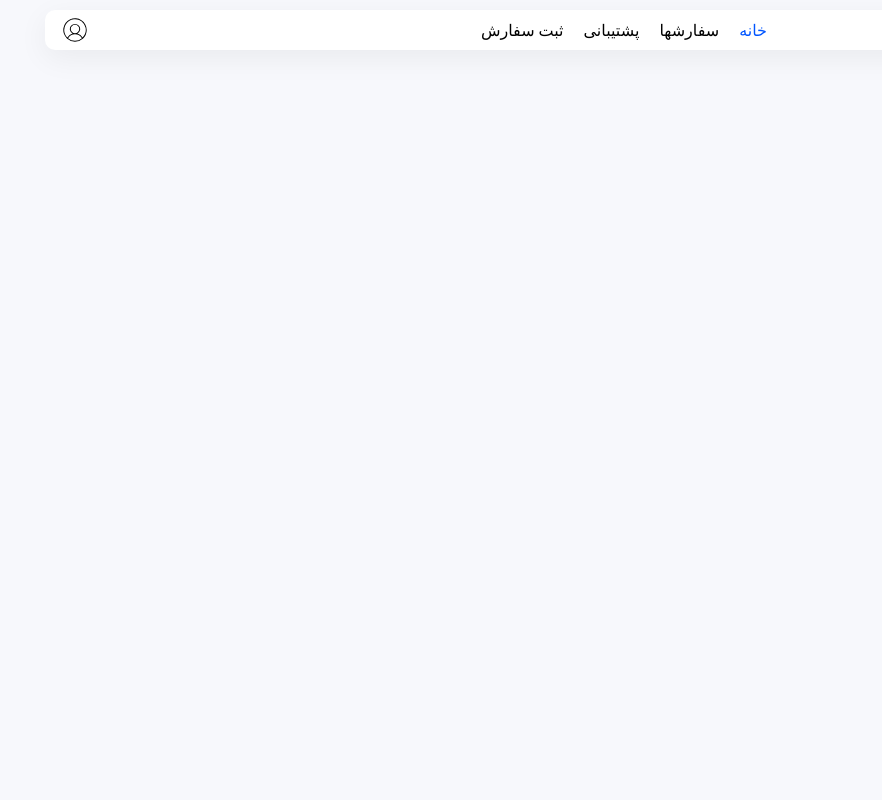
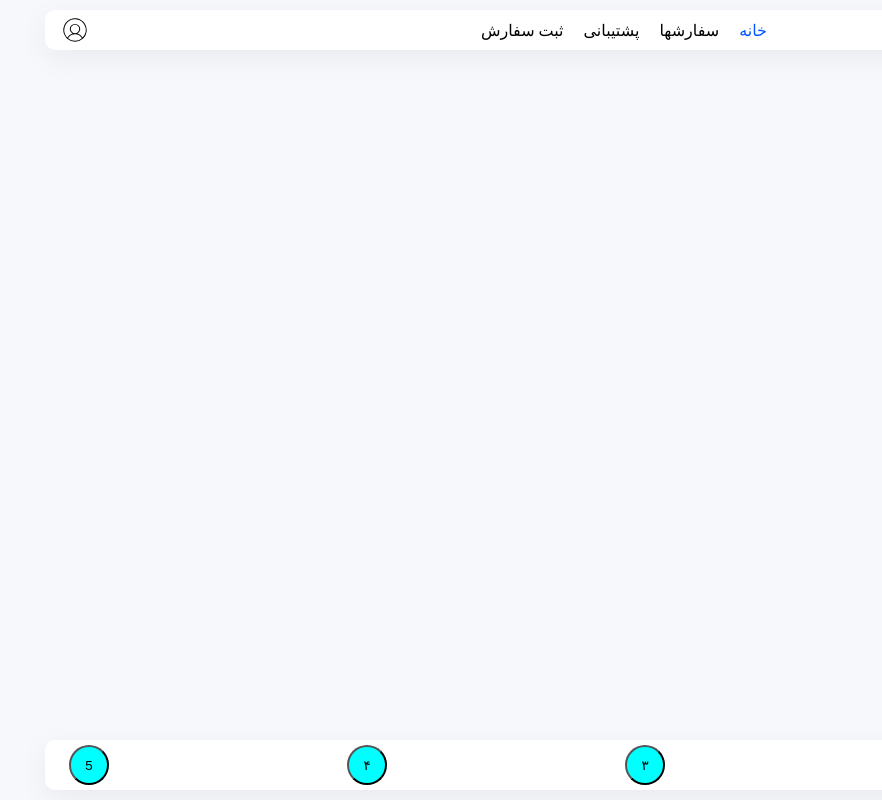
Before and after one commit to aliuserX/final-project, a React (Vite) app: page / in a window 1280 px wide. Shown: the whole page, without its empty margins (398-1280 px from the left). Built offline with nearby package versions, Linux system fonts and the light colour scheme; no server answers.

Commit message:
main style site

```diff
--- a/src/components/footer-component/FooterComponent.module.css
+++ b/src/components/footer-component/FooterComponent.module.css
@@ -11,10 +11,13 @@ footer{
     background: #fff;
     box-shadow: 0 8px 30px rgba(0, 0, 0, 0.06);
 }
-footer button{
+.footer-button{
     width: 40px;
     height: 40px;
     border-radius: 50%;
     background-color: aqua;
     flex: 0 0 40px;
+    display: flex;
+    align-items: center;
+    justify-content: center;
 }
--- a/src/components/footer-component/FooterComponent.tsx
+++ b/src/components/footer-component/FooterComponent.tsx
@@ -1,13 +1,13 @@
-// import FooterComponentStyle from './FooterComponent.module.css'
+import FooterComponentStyle from './FooterComponent.module.css'
 
 function FooterComponent() {
     return (
         <footer>
-            <button>۱</button>
-            <button>۲</button>
-            <button>۳</button>
-            <button>۴</button>
-            <button>5</button>
+            <button className={FooterComponentStyle['footer-button']}>۱</button>
+            <button className={FooterComponentStyle['footer-button']}>۲</button>
+            <button className={FooterComponentStyle['footer-button']}>۳</button>
+            <button className={FooterComponentStyle['footer-button']}>۴</button>
+            <button className={FooterComponentStyle['footer-button']}>5</button>
         </footer>
     )
 }
```
